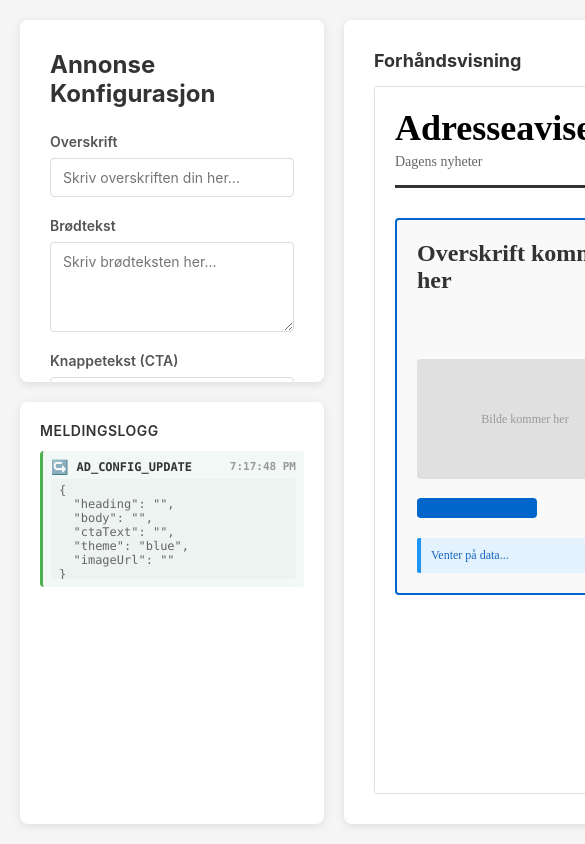
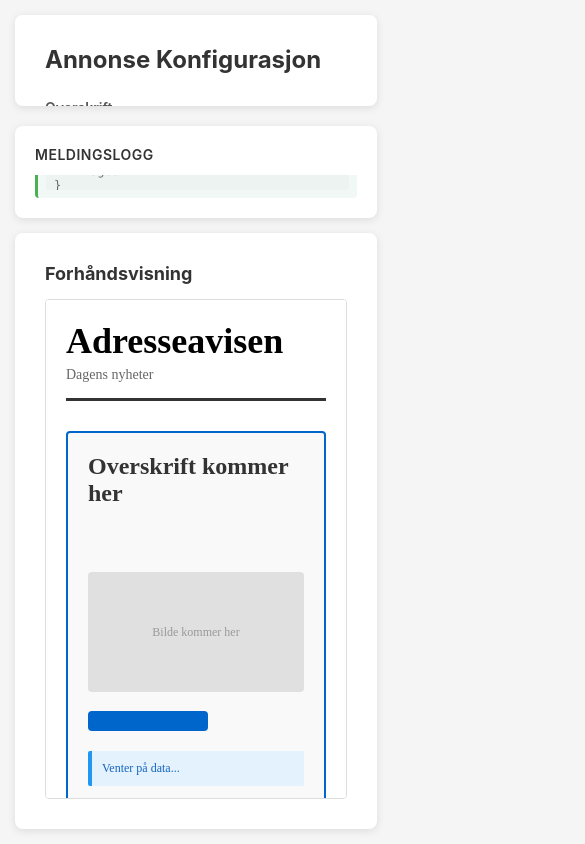
Before and after one commit to git-solt/AddPreviewerControlPanel, a React (Vite) app: page / in a window 390 px wide. Shown: the top 844 px of the page, 585 px wide, since content can reach past the window. Built offline with nearby package versions, Linux system fonts and the light colour scheme; the HTML template or start-up script is replaced by a standard one.

Commit message:
Form validation and origin validation. Works for local development

```diff
--- a/public/preview.html
+++ b/public/preview.html
@@ -187,8 +187,20 @@
   </div>
 
   <script>
+    // Security: validate origin
+    const ALLOWED_ORIGIN = window.location.protocol === 'file:'
+      ? '*'
+      : 'http://localhost:3000';
+
     window.addEventListener('message', (event) => {
+      // Origin validation
+      if (ALLOWED_ORIGIN !== '*' && event.origin !== ALLOWED_ORIGIN) {
+        console.warn(`[Security] Message blocked from untrusted origin: ${event.origin}`);
+        return;
+      }
+
       if (event.data?.type === 'AD_CONFIG_UPDATE') {
+        try {
           const { payload } = event.data;
           const container = document.getElementById('adContainer');
 
@@ -216,16 +228,22 @@
           }
 
           if (payload.theme !== undefined) {
-          container.className = `ad-container theme-${payload.theme}`;
+            const validThemes = ['blue', 'red', 'green', 'dark'];
+            const theme = validThemes.includes(payload.theme) ? payload.theme : 'blue';
+            container.className = `ad-container theme-${theme}`;
           }
 
           document.getElementById('status').textContent = 'Oppdatert ✓';
 
-        // Send confirmation back to parent
+          // Send confirmation back to parent (only to trusted origin)
           window.parent.postMessage(
             { type: 'AD_CONFIG_ACK', data: { timestamp: new Date().toISOString() } },
-          '*'
+            ALLOWED_ORIGIN
           );
+        } catch (error) {
+          console.error('[Error] Failed to process message:', error);
+          document.getElementById('status').textContent = 'Feil ved oppdatering';
+        }
       }
     });
   </script>
--- a/src/App.css
+++ b/src/App.css
@@ -5,6 +5,35 @@
   height: 100vh;
   padding: 20px;
   background-color: #f5f5f5;
+}
+
+@media (max-width: 1024px) {
+  .dashboard {
+    grid-template-columns: 1fr;
+    gap: 15px;
+    padding: 15px;
+  }
+
+  .left-column {
+    flex-direction: row;
+    gap: 15px;
+  }
+
+  .config-panel {
+    flex: 1;
+    max-height: none;
+    padding: 20px;
+  }
+
+  .event-log {
+    flex: 1;
+    max-height: none;
+    padding: 15px;
+  }
+
+  .preview-panel {
+    padding: 20px;
+  }
 }
 
 .left-column {
--- a/src/components/PreviewFrame.tsx
+++ b/src/components/PreviewFrame.tsx
@@ -20,6 +20,12 @@ export function PreviewFrame({ config, onMessageSent, onMessageReceived }: Previ
 
   useEffect(() => {
     const handleMessage = (event: MessageEvent) => {
+      // Security: validate origin (iframe is same-origin in development)
+      if (event.origin !== window.location.origin && event.origin !== 'null') {
+        console.warn(`[Security] Message blocked from untrusted origin: ${event.origin}`)
+        return
+      }
+
       if (event.data?.type === 'AD_CONFIG_ACK') {
         onMessageReceived?.(event.data)
       }
--- a/src/components/SaveButton.tsx
+++ b/src/components/SaveButton.tsx
@@ -12,9 +12,16 @@ export function SaveButton({ config, onSaveSuccess }: SaveButtonProps) {
   const [message, setMessage] = useState('')
 
   const handleSave = async () => {
+    // Validation
     if (!config.heading.trim()) {
       setStatus('error')
       setMessage('Overskrift er påkrevd')
+      return
+    }
+
+    if (config.imageUrl && !isValidUrl(config.imageUrl)) {
+      setStatus('error')
+      setMessage('Ugyldig bilde-URL')
       return
     }
 
@@ -53,6 +60,15 @@ export function SaveButton({ config, onSaveSuccess }: SaveButtonProps) {
     }
   }
 
+  const isValidUrl = (url: string): boolean => {
+    try {
+      new URL(url)
+      return true
+    } catch {
+      return false
+    }
+  }
+
   return (
     <div className="save-button-container">
       <button
```
Also changed, not shown: 2 other files (tests, documents, lock files or other folders). Lines whose indentation alone changed are shown as unchanged.
